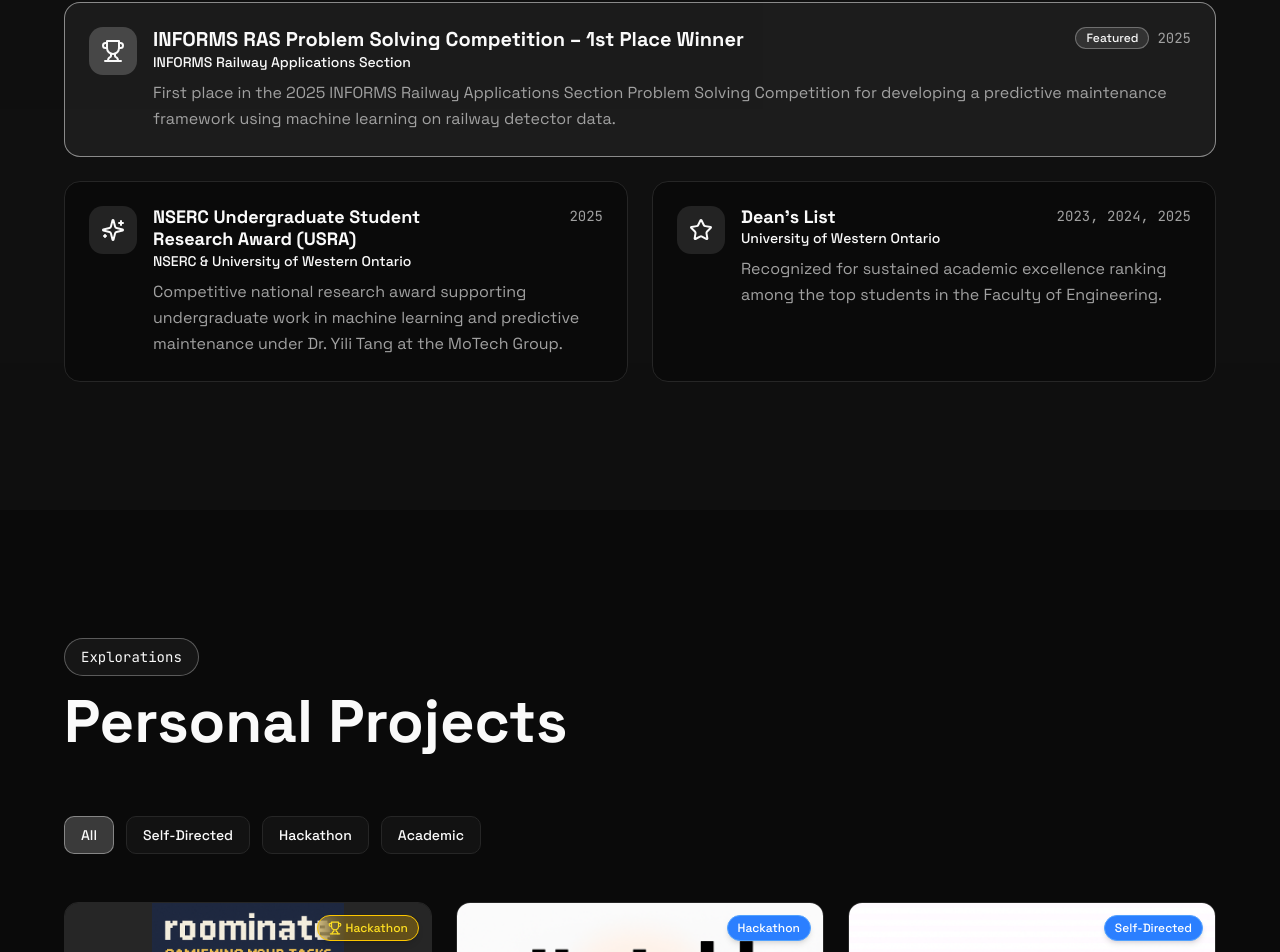
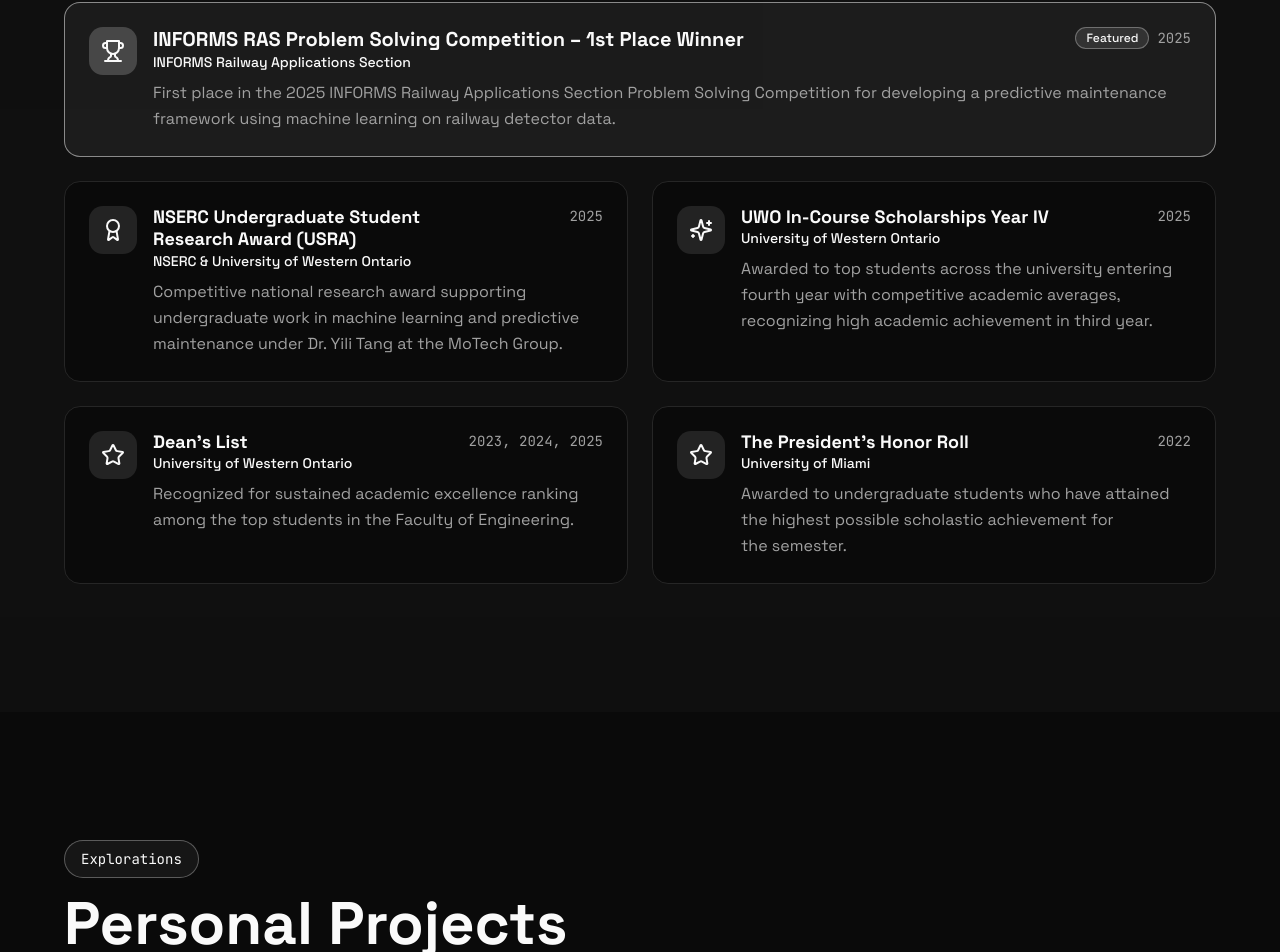
Before and after one commit to XitoAliferis/xitoaliferis.github.io, a Next.js app: page / in a window 1280 px wide. Shown: the part 5988-6940 px from the top of the page. Built offline with nearby package versions, Linux system fonts and the light colour scheme.

Commit message:
added an award

```diff
--- a/components/awards.tsx
+++ b/components/awards.tsx
@@ -16,7 +16,15 @@ export function Awards() {
       organization: "NSERC & University of Western Ontario",
       year: "2025",
       description:
-        "Competitive national research award supporting undergraduate work in machine learning and predictive maintenance under Dr. Yili Tang at the MoTech Group.",
+      "Competitive national research award supporting undergraduate work in machine learning and predictive maintenance under Dr. Yili Tang at the MoTech Group.",
+      icon: Award,
+    },
+    {
+      title: "UWO In-Course Scholarships Year IV",
+      organization: "University of Western Ontario",
+      year: "2025",
+      description:
+        "Awarded to top students across the university entering fourth year with competitive academic averages, recognizing high academic achievement in third year.",
       icon: Sparkles,
     },
     {
@@ -25,6 +33,14 @@ export function Awards() {
       year: "2023, 2024, 2025",
       description:
         "Recognized for sustained academic excellence ranking among the top students in the Faculty of Engineering.",
+      icon: Star,
+    },
+    {
+      title: "The President's Honor Roll",
+      organization: "University of Miami",
+      year: "2022",
+      description:
+        "Awarded to undergraduate students who have attained the highest possible scholastic achievement for the semester.",
       icon: Star,
     },
   ]
```
